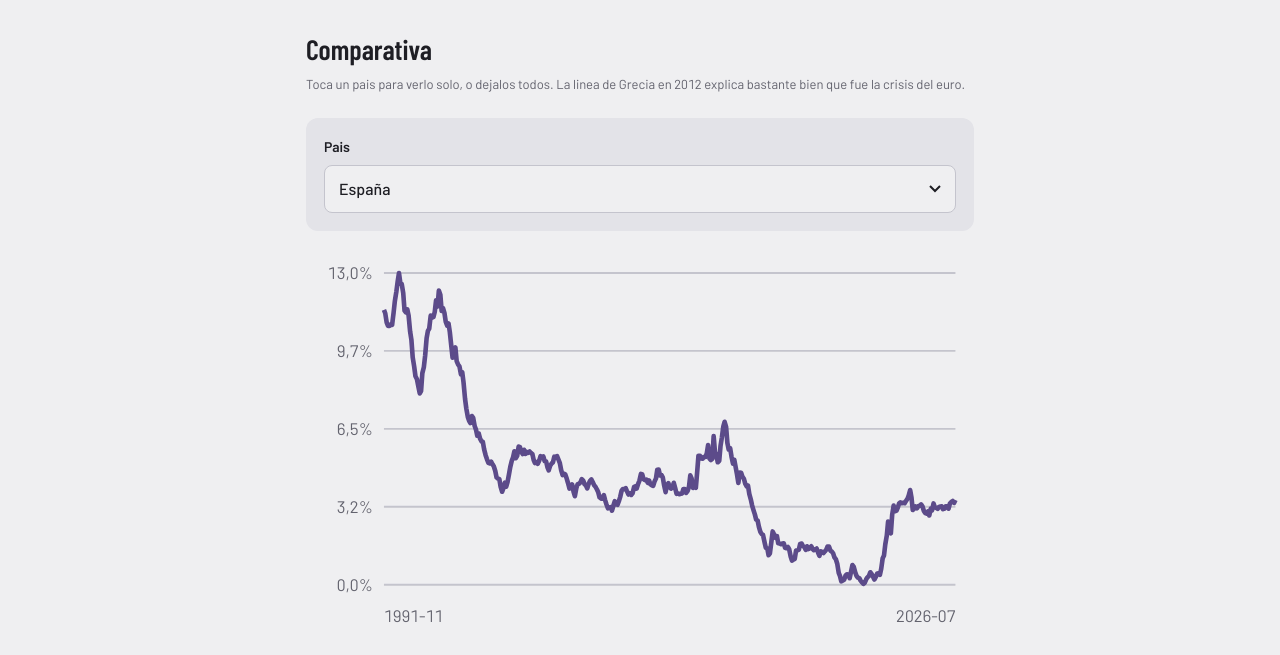
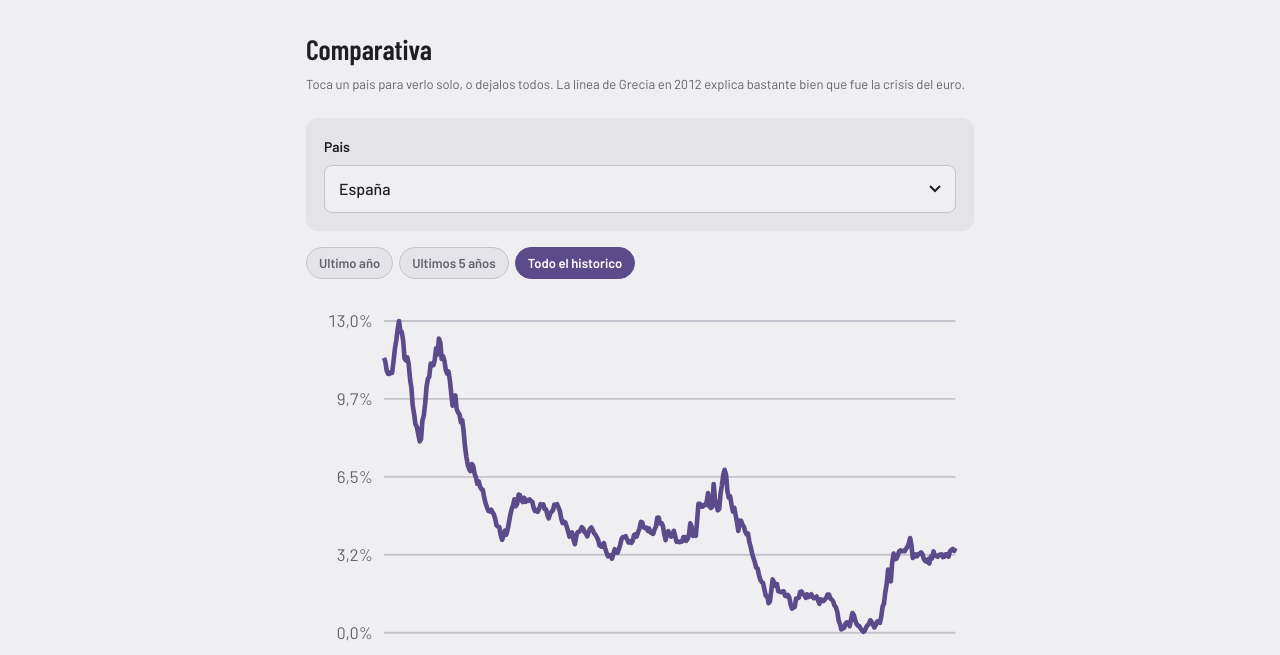
Before and after one commit to adrianezd/proyecciones-bonos, a plain HTML site: page docs/index.html in a window 1280 px wide. Shown: the part 442-1097 px from the top of the page. Drawn offline with nearby package versions, Linux system fonts and the light colour scheme.

Commit message:
Anadir selector de rango temporal en la grafica
Co-Authored-By: Claude Sonnet 5 <noreply@anthropic.com>

```diff
--- a/docs/estatico/estilo.css
+++ b/docs/estatico/estilo.css
@@ -179,6 +179,18 @@ select:focus-visible{outline:2px solid var(--acento);outline-offset:2px;}
 }
 .dato-nombre{display:block;font-size:.75rem;color:var(--tinta-suave);margin-top:.25rem;}
 
+/* ---------------- Selector de rango temporal ---------------- */
+.rango-tiempo{display:flex;gap:.375rem;margin-top:1rem;flex-wrap:wrap;}
+.rango-tiempo button{
+  font-family:var(--texto);font-size:.8125rem;font-weight:600;
+  padding:.4375rem .75rem;min-height:2rem;
+  color:var(--tinta-suave);background:var(--fondo-2);
+  border:1px solid var(--regla);border-radius:1.25rem;cursor:pointer;
+}
+.rango-tiempo button[aria-current="true"]{
+  background:var(--acento);border-color:var(--acento);color:#fff;
+}
+
 /* ---------------- Graficas ---------------- */
 .lienzo{position:relative;margin-top:1rem;}
 .lienzo svg{display:block;width:100%;height:auto;user-select:none;}
--- a/docs/index.html
+++ b/docs/index.html
@@ -45,6 +45,11 @@
     <select id="pais"><option value="ES" selected>España</option><option value="DE">Alemania</option><option value="FR">Francia</option><option value="IT">Italia</option><option value="PT">Portugal</option><option value="GR">Grecia</option><option value="NL">Países Bajos</option><option value="IE">Irlanda</option>
     </select>
   </div>
+</div>
+<div class="rango-tiempo" role="group" aria-label="Periodo de la grafica">
+  <button type="button" data-rango="ano">Ultimo año</button>
+  <button type="button" data-rango="anos5">Ultimos 5 años</button>
+  <button type="button" data-rango="todo" aria-current="true">Todo el historico</button>
 </div>
 <div id="gr-bono"></div>
 
@@ -100,14 +105,26 @@
       " por encima de Alemania."]);
   }
 
-  function pintar(cod){
-    const p = D.paises[cod];
+  let paisActual = "ES";
+  let rangoActual = "todo";
+
+  function recortar(serie, rango){
+    if(rango === "todo") return serie;
+    const ultima = new Date(serie[serie.length-1].f);
+    const desde = new Date(ultima);
+    if(rango === "ano")   desde.setFullYear(desde.getFullYear() - 1);
+    if(rango === "anos5") desde.setFullYear(desde.getFullYear() - 5);
+    const isoDesde = desde.toISOString().slice(0,10);
+    const recorte = serie.filter(x => x.f >= isoDesde);
+    return recorte.length >= 3 ? recorte : serie;
+  }
+
+  function dibujar(){
+    const p = D.paises[paisActual];
     if(!p) return;
-    $("d-max").textContent = pct(p.max);
-    $("d-min").textContent = pct(p.min);
-    $("d-media").textContent = pct(p.media);
+    const serie = recortar(p.serie, rangoActual);
     Grafica.linea("#gr-bono", {
-      pasado: p.serie.map(x => ({x: x.f, y: x.v})),
+      pasado: serie.map(x => ({x: x.f, y: x.v})),
       futuro: [],
       formato: pct,
       escalaCorta: v => n(v,1)+"%",
@@ -115,7 +132,28 @@
     });
   }
 
+  function pintar(cod){
+    const p = D.paises[cod];
+    if(!p) return;
+    paisActual = cod;
+    $("d-max").textContent = pct(p.max);
+    $("d-min").textContent = pct(p.min);
+    $("d-media").textContent = pct(p.media);
+    dibujar();
+  }
+
   $("pais").addEventListener("change", e => pintar(e.target.value));
+
+  document.querySelectorAll(".rango-tiempo button").forEach(b => {
+    b.addEventListener("click", () => {
+      rangoActual = b.dataset.rango;
+      document.querySelectorAll(".rango-tiempo button").forEach(o =>
+        o.removeAttribute("aria-current"));
+      b.setAttribute("aria-current", "true");
+      dibujar();
+    });
+  });
+
   pintar("ES");
 })();
 </script>
--- a/estatico/estilo.css
+++ b/estatico/estilo.css
@@ -179,6 +179,18 @@ select:focus-visible{outline:2px solid var(--acento);outline-offset:2px;}
 }
 .dato-nombre{display:block;font-size:.75rem;color:var(--tinta-suave);margin-top:.25rem;}
 
+/* ---------------- Selector de rango temporal ---------------- */
+.rango-tiempo{display:flex;gap:.375rem;margin-top:1rem;flex-wrap:wrap;}
+.rango-tiempo button{
+  font-family:var(--texto);font-size:.8125rem;font-weight:600;
+  padding:.4375rem .75rem;min-height:2rem;
+  color:var(--tinta-suave);background:var(--fondo-2);
+  border:1px solid var(--regla);border-radius:1.25rem;cursor:pointer;
+}
+.rango-tiempo button[aria-current="true"]{
+  background:var(--acento);border-color:var(--acento);color:#fff;
+}
+
 /* ---------------- Graficas ---------------- */
 .lienzo{position:relative;margin-top:1rem;}
 .lienzo svg{display:block;width:100%;height:auto;user-select:none;}
```
Also changed, not shown: fuente/plantillas/bonos.html (+44 -6 lines).
